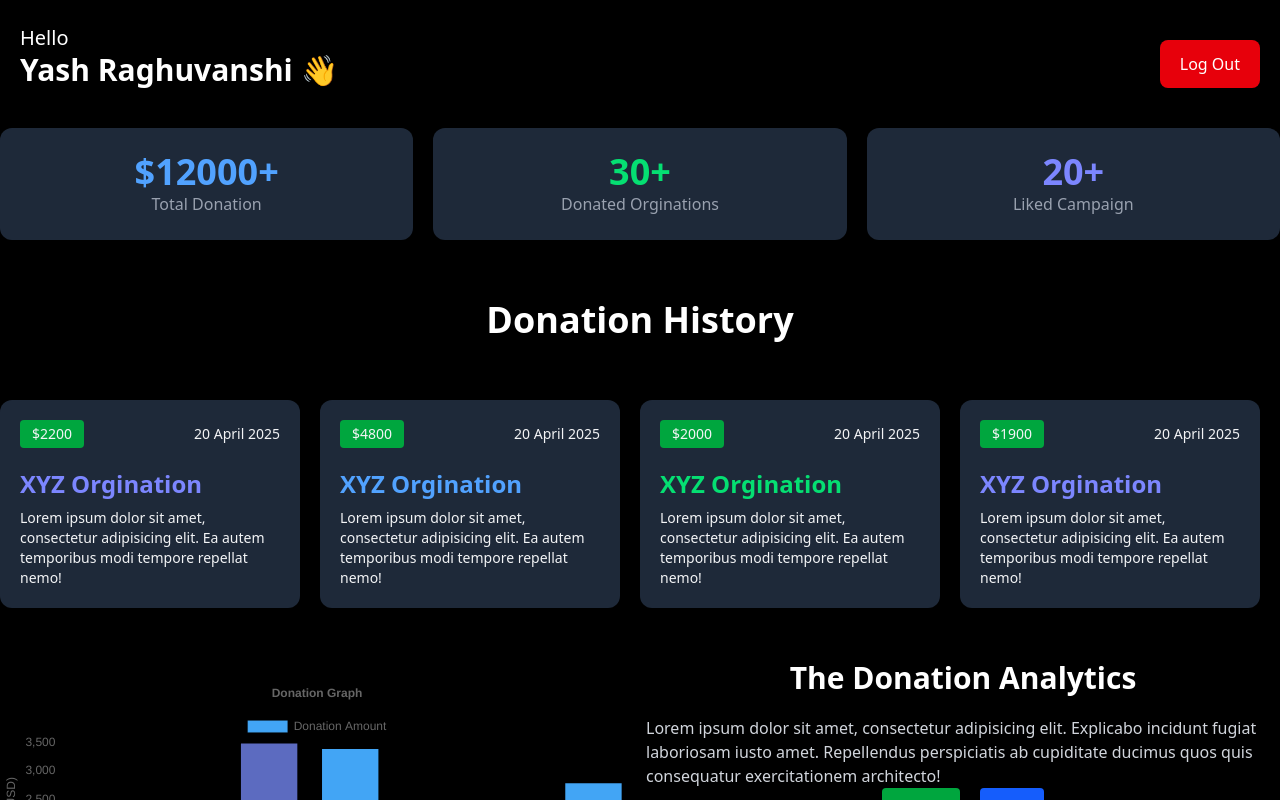
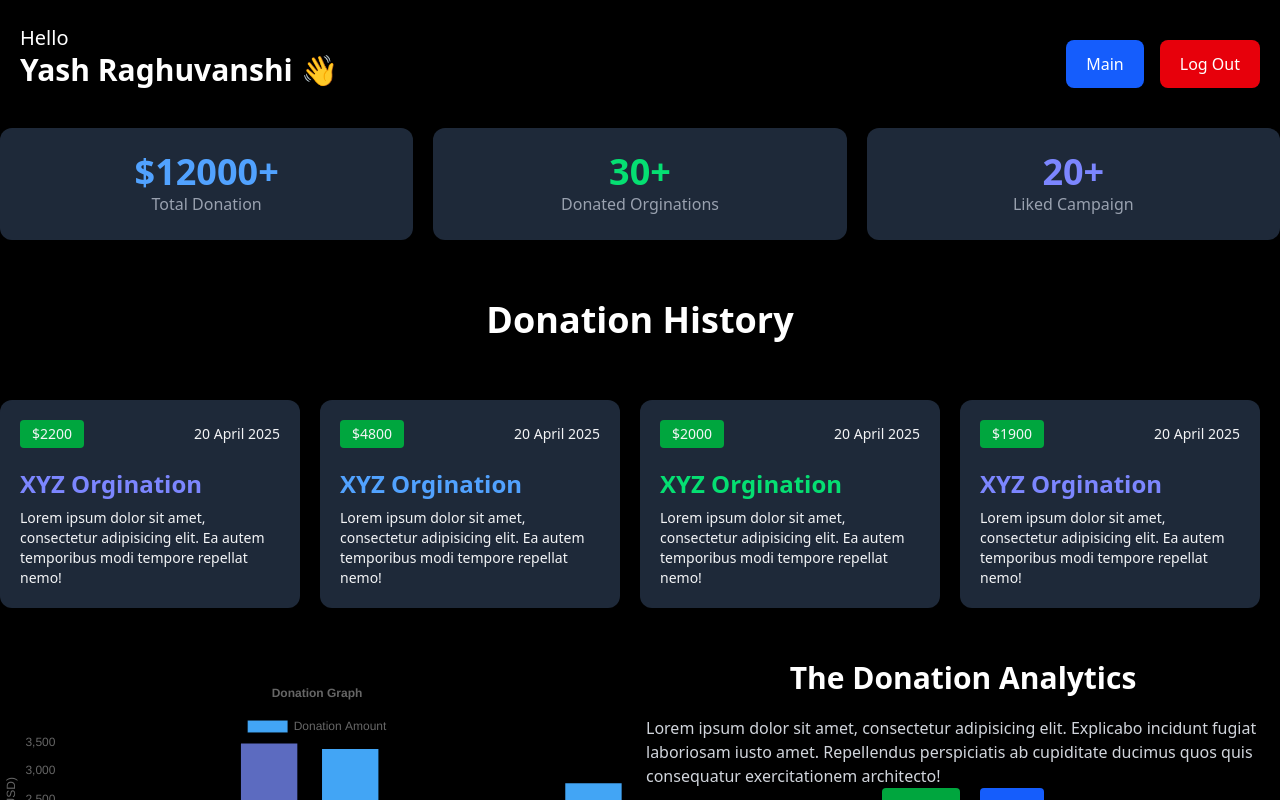
Before and after one commit to YNVSolutions/SwiftCause_Web, a Next.js app: page / in a window 1280 px wide. Shown: the top 800 px of the page. Built offline with nearby package versions, Linux system fonts and the light colour scheme.

Commit message:
adding main button

```diff
--- a/app/Components/Dashboard/Others/Header.jsx
+++ b/app/Components/Dashboard/Others/Header.jsx
@@ -5,7 +5,10 @@ const Header = () => {
         <>
             <div className='flex items-end justify-between text-white px-5 pt-6'>
                 <h1 className='text-xl font-medium'>Hello<br /><span className='text-3xl font-semibold'>Yash Raghuvanshi 👋</span></h1>
-                <button className='bg-red-600 rounded-lg px-5 py-3 text-white'>Log Out</button>
+                <div className='flex gap-4'>
+                    <button className='bg-blue-600 hover:bg-blue-700 rounded-lg px-5 py-3 text-white'>Main</button>
+                    <button className='bg-red-600 hover:bg-red-700 rounded-lg px-5 py-3 text-white'>Log Out</button>
+                </div>
             </div>
         </>
     )
```
